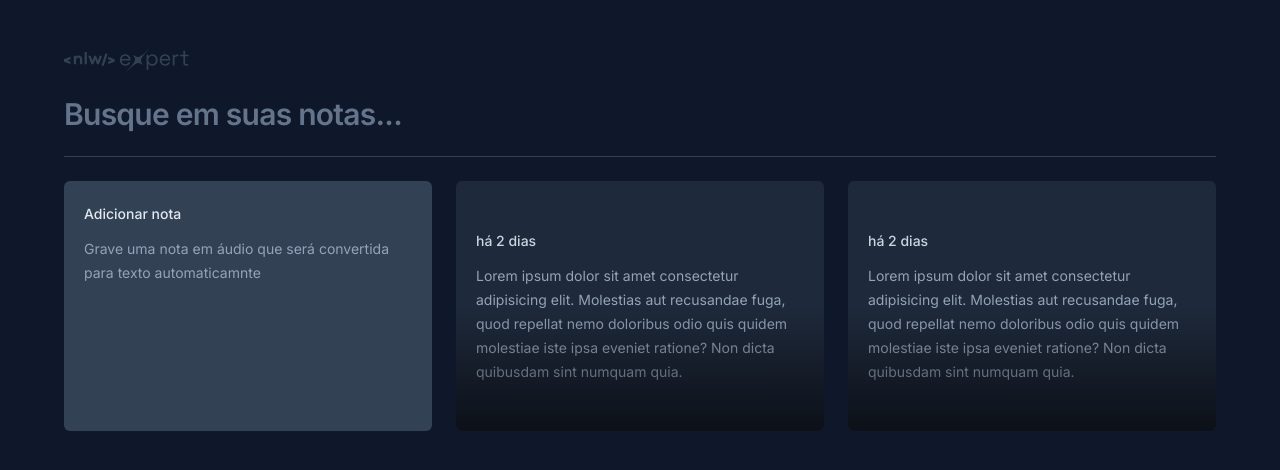
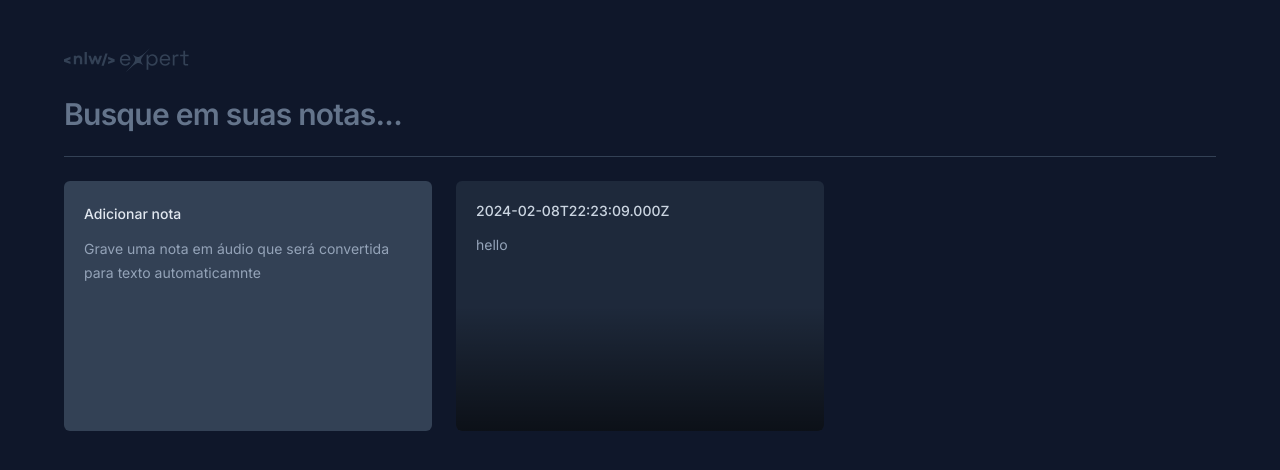
Before and after one commit to jmininel/nlw-expert-notes, a React (Vite) app: page / in a window 1280 px wide. Shown: the top 470 px of the page. Built offline with nearby package versions, Linux system fonts and the light colour scheme.

Commit message:
feat: created modal with radix dialog

```diff
--- a/package.json
+++ b/package.json
@@ -10,6 +10,8 @@
     "preview": "vite preview"
   },
   "dependencies": {
+    "@radix-ui/react-dialog": "^1.0.5",
+    "date-fns": "^3.3.1",
     "react": "^18.2.0",
     "react-dom": "^18.2.0"
   },
--- a/src/App.tsx
+++ b/src/App.tsx
@@ -3,6 +3,11 @@
 import NoteCard from './components/note-card';
 
 export function App() {
+
+  const note = {
+    date: new Date(),
+    content: 'hello',
+  }
 
   return (
     <div className="mx-auto max-w-6xl my-12 space-y-6">
@@ -20,10 +25,7 @@
 
       <div className="grid grid-cols-3 gap-6 auto-rows-[250px]">
         <NewNoteCard />
-
-        <NoteCard />
-        <NoteCard />
-
+        <NoteCard note={note} />
       </div>
     </div>
   );
--- a/src/components/note-card.tsx
+++ b/src/components/note-card.tsx
@@ -1,15 +1,38 @@
-const NoteCard  = () => {
-  return (
-    <button className="rounded-md text-left bg-slate-800 p-5 space-y-3 overflow-hidden relative hover:ring-2 hover:ring-slate-600 outline-none focus-visible:ring-2 focus-visible:ring-lime-400">
-      <span className="text-sm font-medium text-slate-300">há 2 dias</span>
-      <p className="text-sm leading-6 text-slate-400">
-        Lorem ipsum dolor sit amet consectetur adipisicing elit. Molestias aut
-        recusandae fuga, quod repellat nemo doloribus odio quis quidem molestiae
-        iste ipsa eveniet ratione? Non dicta quibusdam sint numquam quia.
-      </p>
-      <div className="absolute bottom-0 left-0 right-0 h-1/2 bg-gradient-to-t from-black/60 to-black/0 pointer-events-none" />
-    </button>
-  );
+import * as Dialog from "@radix-ui/react-dialog";
+import { formatDistanceToNow } from 'date-fns';
+import {ptB, ptBR } from 'date-fns/locale';
+
+interface NoteCardProps {
+  note: {
+    date: Date;
+    content: string;
+  };
 }
 
+const NoteCard = ({note}: NoteCardProps) => {
+  return (
+    <Dialog.Root>
+      <Dialog.Trigger className="flex flex-col rounded-md text-left bg-slate-800 p-5 gap-3 overflow-hidden relative hover:ring-2 hover:ring-slate-600 outline-none focus-visible:ring-2 focus-visible:ring-lime-400">
+        <span className="text-sm font-medium text-slate-300">
+          {note.date.toISOString()}
+        </span>
+        <p className="text-sm leading-6 text-slate-400">{note.content}</p>
+        <div className="absolute bottom-0 left-0 right-0 h-1/2 bg-gradient-to-t from-black/60 to-black/0 pointer-events-none" />
+      </Dialog.Trigger>
+
+      <Dialog.Portal>
+        <Dialog.Overlay className="inset-0 fixed bg-black/50" />
+        <Dialog.Content className="fixed left-1/2 top-1/2 -translate-x-1/2 -translate-y-1/2 max-w-[640px] h-[60vh] w-full bg-slate-700 rounded-md flex flex-col outline-none">
+          <div className="flex flex-1 flex-col gap-3 p-5 ">
+            <span className="text-sm font-medium text-slate-300">
+              {formatDistanceToNow(note.date, {locale: ptBR, addSuffix: true})}
+            </span>
+            <p className="text-sm leading-6 text-slate-400">{note.content}</p>
+          </div>
+        </Dialog.Content>
+      </Dialog.Portal>
+    </Dialog.Root>
+  );
+};
+
 export default NoteCard;
```
Also changed, not shown: 1 other file (tests, documents, lock files or other folders).
